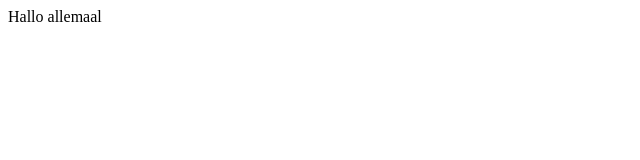
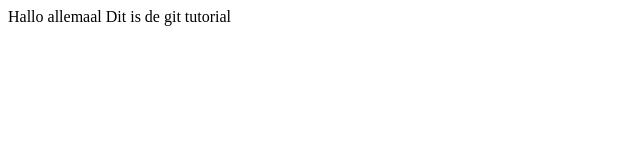
Before and after one commit to larsbremm/Github-tutorial, a plain HTML site: page git-tutorial/index.html in a window 1280 px wide. Shown: the whole page, without its empty margins (0-640 px from the left). Drawn offline with Linux system fonts and the light colour scheme.

Commit message:
Nieuwe regel toegevoegd

```diff
--- a/git-tutorial/index.html
+++ b/git-tutorial/index.html
@@ -3,6 +3,8 @@
         <title>Git Tutorial Homepage</title>
         <body>
             Hallo allemaal
+
+            Dit is de git tutorial
         </body>
     </head>
 </html>
```
